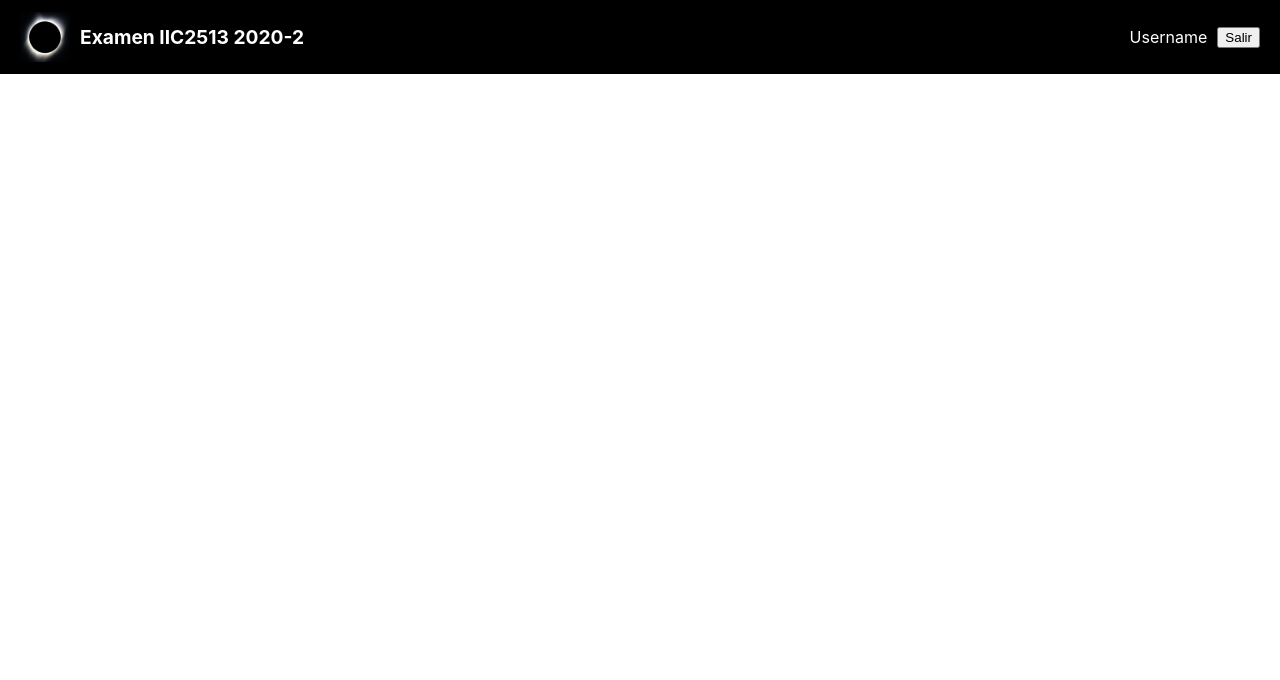
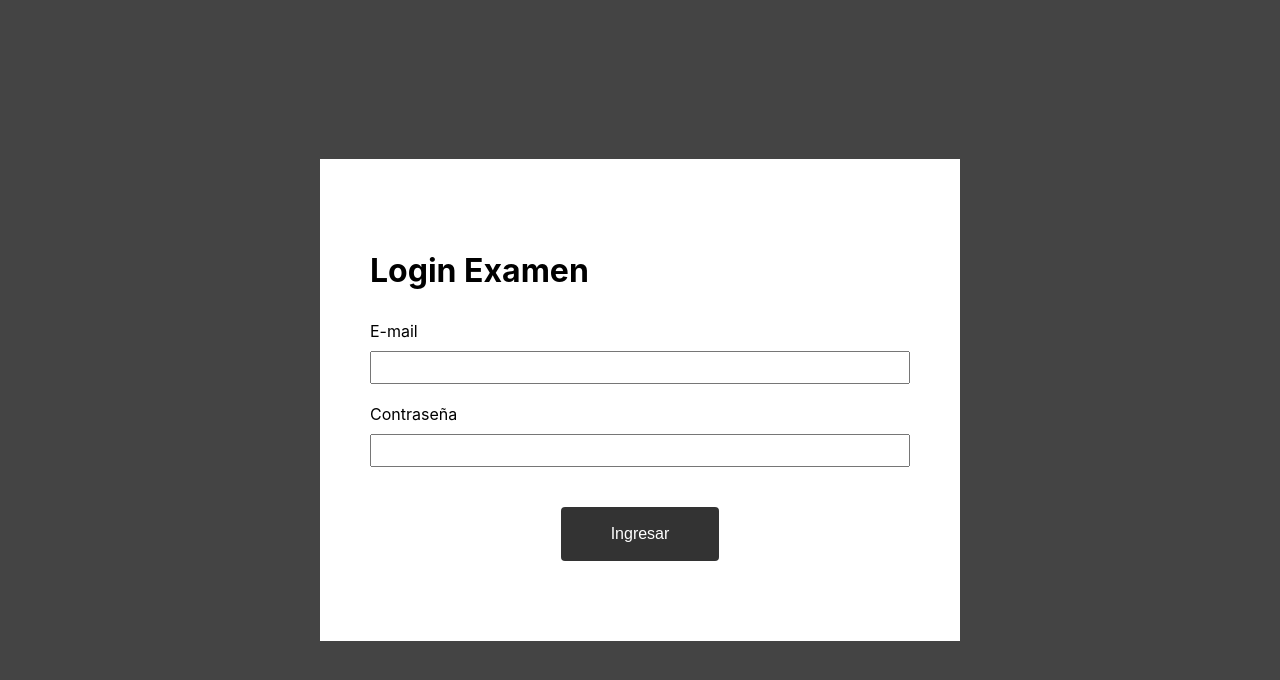
Before and after one commit to IIC2513-2020-2/examen-frontend, a React (Create React App) app: page /formas/1 in a window 1280 px wide. Shown: the top 680 px of the page. Built offline with nearby package versions, Linux system fonts and the light colour scheme.

Commit message:
feat(login): add Part III login behavior

```diff
--- a/src/App.css
+++ b/src/App.css
@@ -137,6 +137,12 @@ table th {
   padding-bottom: 30px;
 }
 
+.error {
+  color: #721c24;
+  background-color: #f8d7da;
+  padding: 20px;
+}
+
 @media screen and (min-width: 501px) {
   .app-header h1 {
     font-size: 1.2rem;
--- a/src/components/Forma1.jsx
+++ b/src/components/Forma1.jsx
@@ -1,19 +1,60 @@
+import { useState } from 'react';
 import '../App.css';
-import logo from '../assets/solar-eclipse.jpg'
+import Header from './Header';
+import Login from './Login';
+
+const API_BASE_URL = 'http://localhost:3000';
+const LOGIN_ERROR_MSG = 'Hubo un error con el inicio de sesión';
+
+function fetchLogin(payload) {
+  return fetch(`${API_BASE_URL}/api/auth`, {
+    method: 'POST',
+    headers: {
+      'Content-Type': 'application/json'
+    },
+    body: JSON.stringify(payload)
+  })
+}
 
 function Forma1() {
+  const [token, setToken] = useState();
+  const [userName, setUserName] = useState();
+  const [loginError, setLoginError] = useState();
+
+  const login = async (payload) => {
+    try {
+      const response = await fetchLogin(payload);
+      if (response.status === 201) {
+        const { name, token } = await response.json();
+        setToken(token);
+        setUserName(name);
+      } else {
+        setLoginError(LOGIN_ERROR_MSG);
+      }
+    } catch (e) {
+      setLoginError(LOGIN_ERROR_MSG);
+    }
+  }
+
+  const logout = () => {
+    setToken();
+    setUserName();
+    setLoginError();
+  }
+
+  if (!token) return (
+    <Login
+      onLogin={login}
+      error={loginError}
+    />
+  );
+
   return (
     <div className="app">
-      <header className="app-header">
-        <div className="brand">
-          <img src={logo} />
-          <h1>Examen IIC2513 2020-2</h1>
-        </div>
-        <ul>
-          <li>Username</li>
-          <li><button>Salir</button></li>
-        </ul>
-      </header>
+      <Header
+        onLogout={logout}
+        userName={userName}
+      />
     </div>
   );
 }
--- /dev/null
+++ b/src/components/Header.jsx
@@ -0,0 +1,22 @@
+import logo from '../assets/solar-eclipse.jpg'
+
+function Header({ onLogout, userName }) {
+  return (
+    <header className="app-header">
+      <div className="brand">
+        <img src={logo} />
+        <h1>Examen IIC2513 2020-2</h1>
+      </div>
+      <ul>
+        <li>{userName}</li>
+        <li>
+          <button onClick={onLogout}>
+            Salir
+          </button>
+        </li>
+      </ul>
+    </header>
+  );
+}
+
+export default Header;
--- /dev/null
+++ b/src/components/Login.jsx
@@ -0,0 +1,58 @@
+import { useState } from 'react';
+
+function Login({ error, onLogin }) {
+  const [payload, setPayload] = useState({
+    email: '',
+    password: '',
+  });
+
+  const handleChange = (event) => {
+    setPayload((payload) => ({
+      ...payload,
+      [event.target.id]: event.target.value,
+    }));
+  };
+
+  const handleSubmit = (event) => {
+    event.preventDefault();
+    onLogin(payload);
+  }
+
+  return (
+    <div className="login-wrapper">
+      <div className="login-container">
+        {error && (
+          <div className="error">{error}</div>
+        )}
+        <h1>Login Examen</h1>
+        <form onSubmit={handleSubmit}>
+          <div className="field">
+            <label htmlFor="email">E-mail</label>
+            <input
+              type="email"
+              id="email"
+              name="email"
+              onChange={handleChange}
+              value={payload.email}
+            />
+          </div>
+          <div className="field">
+            <label htmlFor="password">Contraseña</label>
+            <input
+              type="password"
+              id="password"
+              name="password"
+              onChange={handleChange}
+              value={payload.password}
+            />
+          </div>
+          <div className="actions">
+            <button>Ingresar</button>
+          </div>
+        </form>
+      </div>
+    </div>
+  );
+}
+
+export default Login;
```
